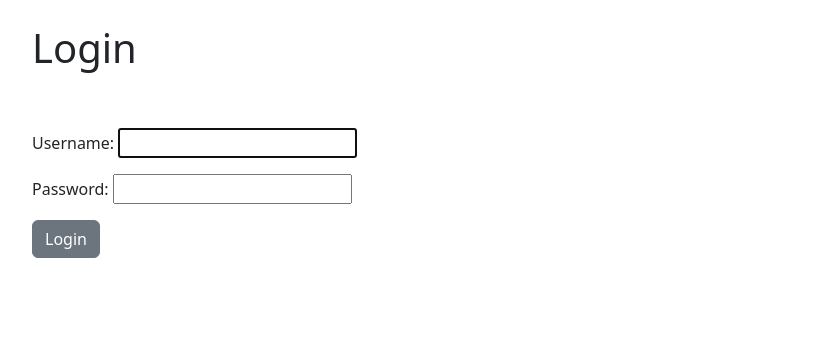
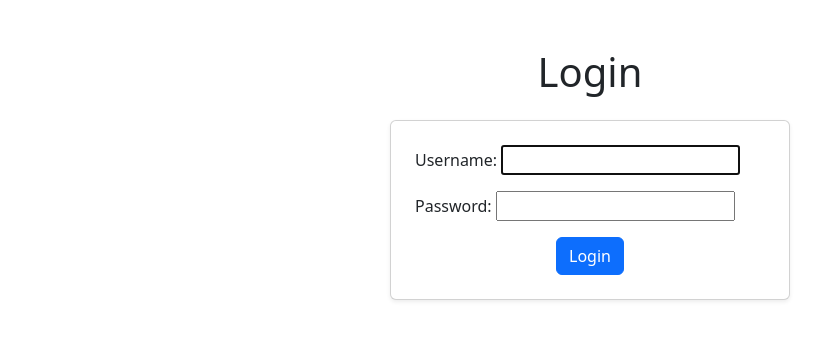
Before and after one commit to mazzocchi7053622/BlogPPM, a Django app: page /members/login/ in a window 1280 px wide. Shown: the part 56-396 px from the top of the page, without its empty margins (50-871 px from the left). Run offline with Django 5.2, Linux system fonts and the light colour scheme.

Commit message:
Update login.html
css login

```diff
--- a/members/templates/registration/login.html
+++ b/members/templates/registration/login.html
@@ -2,14 +2,17 @@
 {% block title %}Login{% endblock %}
 {% block content %}
 
-<h1>Login</h1>
-<br/><br/>
-<div class="form-group">
-    <form method="POST">
-        {% csrf_token %}
-        {{ form.as_p}}
-        <button class="btn btn-secondary">Login</button>
-    </form>
+<h1 class="text-center my-4">Login</h1>
+<div class="d-flex justify-content-center">
+    <div class="card shadow-sm p-4" style="max-width: 400px; width: 100%;">
+        <form method="POST">
+            {% csrf_token %}
+            {{ form.as_p }}
+            <div class="text-center mt-3">
+                <button type="submit" class="btn btn-primary btn-block">Login</button>
+            </div>
+        </form>
+    </div>
 </div>
 
 {% endblock %}
```
